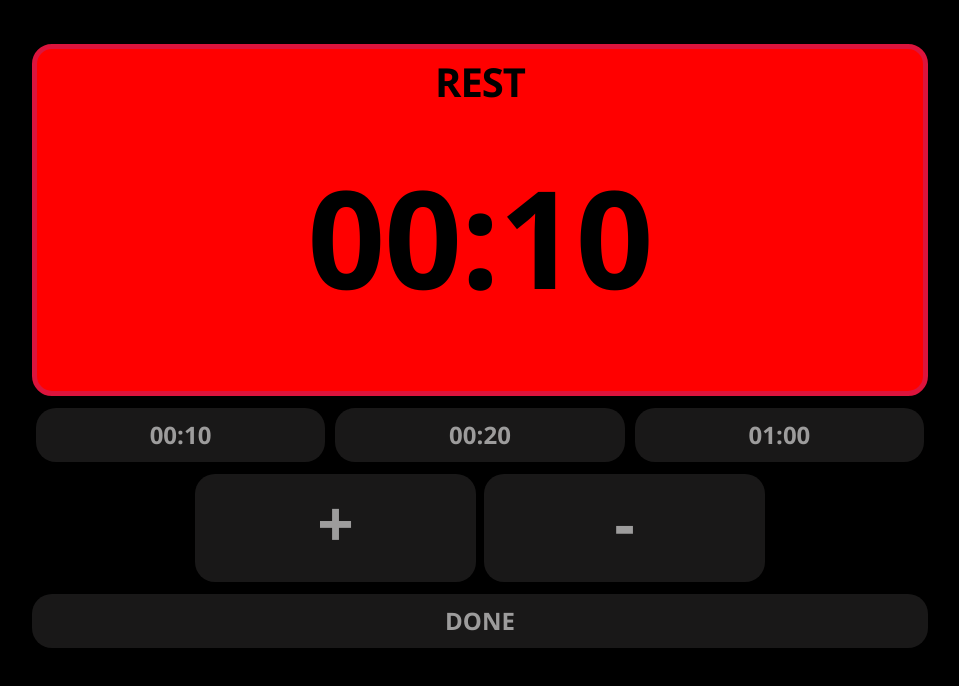
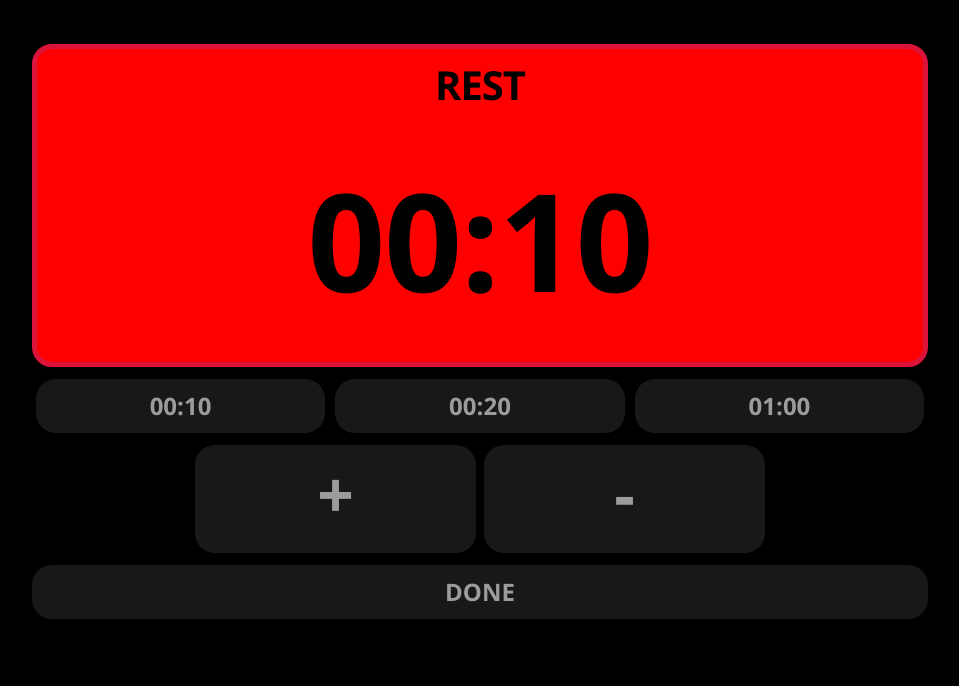
Before and after one commit to c1b3rt00lk1t/free-tabata, a React (Create React App) app: page /rest in a window 1280 px wide. Shown: the top 686 px of the page, without its empty margins (160-1119 px from the left). Built offline with nearby package versions, Linux system fonts and the light colour scheme.

Commit message:
Provisional workaround to avoid major disalignments when working out.

```diff
--- a/src/index.css
+++ b/src/index.css
@@ -137,10 +137,10 @@ body{
 
 .display{
     width: var(--mobile-width);
-    height: calc(var(--countdownBtnsHeight)*1.1);
+    height: calc(var(--countdownBtnsHeight)*1.01);
     border-radius: var(--mobile-border-radius);
-    margin: 0.5vh;
-    padding: 5px;
+    margin: 0.51vh;
+    padding: 1vh;
 
     display: flex;
     flex-direction: column;
@@ -380,10 +380,10 @@ body{
 
     .display{
         width: var(--medium-screen-width);
-        height: calc(var(--countdownBtnsHeight)*1.1);
+        height: calc(var(--countdownBtnsHeight)*1.01);
         border-radius: var(--mobile-border-radius);
         margin: 0.5vh;
-        padding: 5px;
+        padding: 1vh;
 
         font-size: 5vh;
         letter-spacing: -1px;
@@ -506,10 +506,10 @@ body{
 
     .display{
         width: var(--large-screen-width);
-        height: calc(var(--countdownBtnsHeight)*1.1);
+        height: calc(var(--countdownBtnsHeight)*1.01);
         border-radius: var(--mobile-border-radius);
         margin: 0.5vh;
-        padding: 5px;
+        padding: 1vh;
 
         font-size: 5vh;
         letter-spacing: -1px;
```
